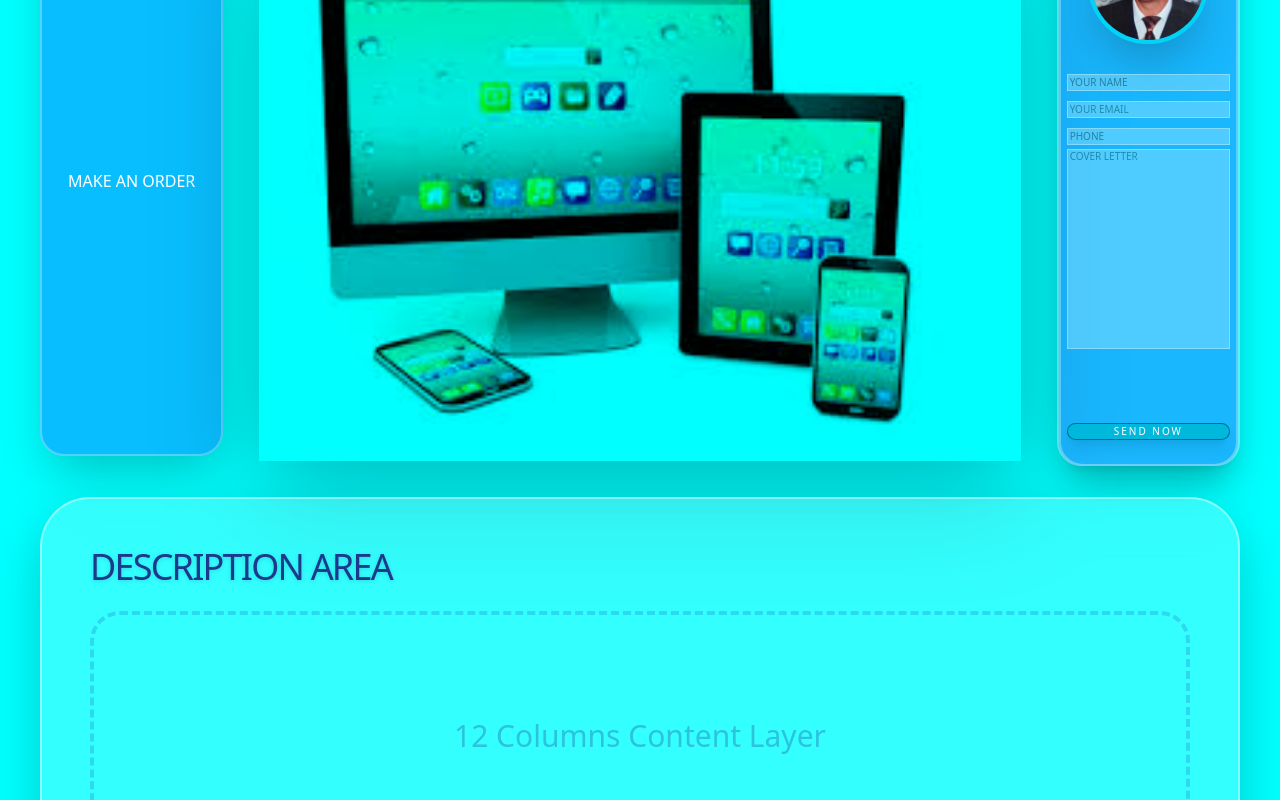
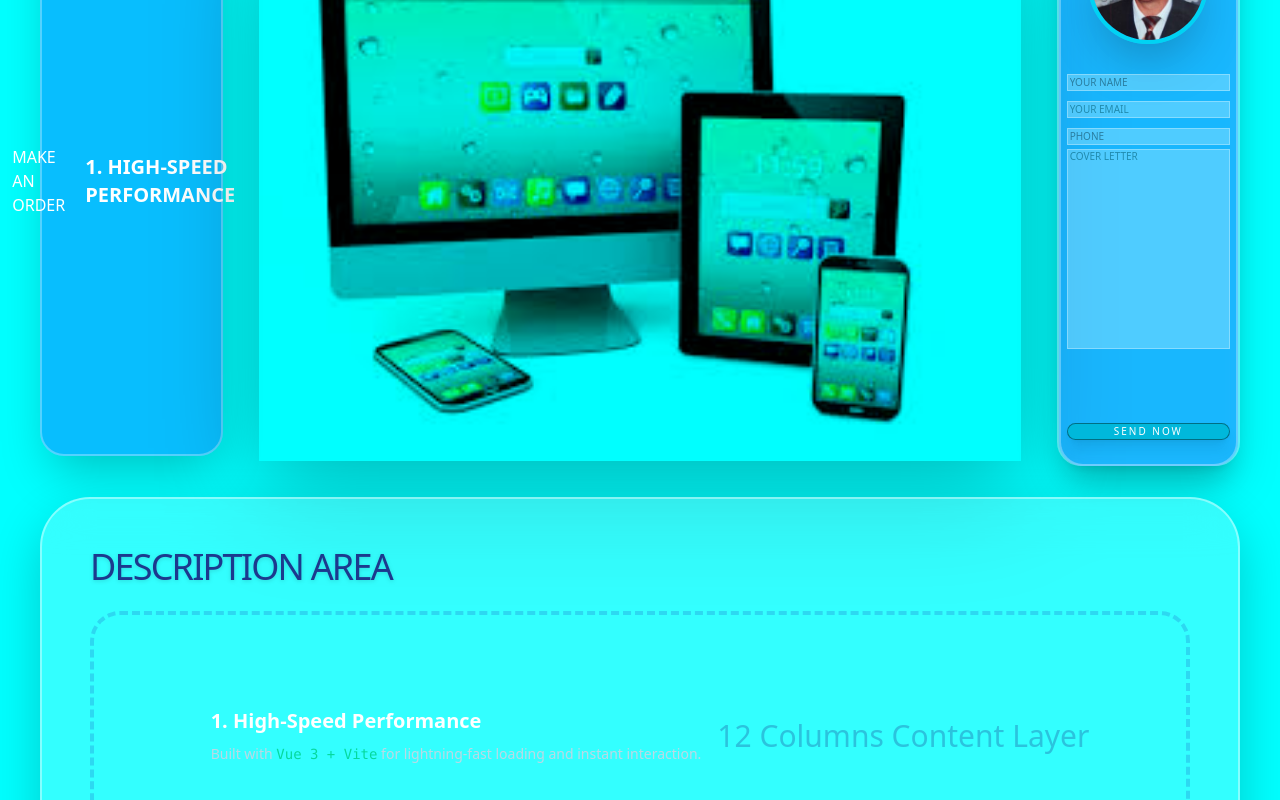
Before and after one commit to faizminov/milausha, a Vue app: page / in a window 1280 px wide. Shown: the part 300-1100 px from the top of the page. Built offline with nearby package versions, Linux system fonts and the light colour scheme.

Commit message:
my first animation

```diff
--- a/index.html
+++ b/index.html
@@ -24,6 +24,11 @@
   </head>
   <body>
     <div id="app"></div>
+    <h1
+      class="text-4xl font-bold uppercase text-center tracking-[0.2em] drop-shadow-2xl whitespace-nowrap animate-pulse-gradient bg-gradient-to-r from-blue-500 via-purple-500 to-pink-500 bg-clip-text text-transparent bg-[length:200%_200%]"
+    >
+      {{ t.title }}
+    </h1>
 
     <script type="module" src="/src/main.js"></script>
   </body>
--- a/package.json
+++ b/package.json
@@ -10,11 +10,13 @@
   },
   "dependencies": {
     "@tailwindcss/vite": "^4.2.0",
-    "tailwindcss": "^4.2.0",
     "vue": "^3.5.25"
   },
   "devDependencies": {
     "@vitejs/plugin-vue": "^6.0.2",
+    "autoprefixer": "^10.4.24",
+    "postcss": "^8.5.6",
+    "tailwindcss": "^4.2.0",
     "vite": "^7.3.1"
   }
 }
--- a/src/App.vue
+++ b/src/App.vue
@@ -291,7 +291,7 @@ const selectLang = (code) => {
         >
 
         <h1
-          class="text-4xl font-semibold uppercase text-center tracking-[0.2em] drop-shadow-2xl text-white whitespace-nowrap"
+          class="animate-shimmer-pulse bg-[linear-gradient(90deg,#fff,#3b82f6,#ff0080,#fff)] bg-[length:200%_auto] bg-clip-text text-transparent text-4xl font-semibold uppercase text-center tracking-[0.2em] drop-shadow-2xl whitespace-nowrap"
         >
           {{ t.title }}
         </h1>
@@ -307,6 +307,14 @@ const selectLang = (code) => {
         class="col-span-2 h-[550px] bg-blue-600/40 rounded-3xl border-2 mt-0 border-white/30 flex items-center justify-center shadow-2xl font-black uppercase not italic font-normal"
       >
         {{ t.sidebar }}
+        <div
+          class="group cursor-pointer p-4 border-l-4 border-transparent hover:border-cyan-400 hover:bg-white/10 transition-all duration-300"
+        >
+          <!-- Заголовок ссылки -->
+          <h3 class="text-xl font-bold text-white group-hover:text-cyan-300">
+            1. High-Speed Performance
+          </h3>
+        </div>
       </aside>
 
       <!-- Центральная область на 8 колонок -->
@@ -393,6 +401,23 @@ const selectLang = (code) => {
         <div
           class="h-[250px] w-full border-4 border-dashed border-blue-800/20 rounded-[30px] flex items-center justify-center font-normal text-blue-900/30 text-3xl not italic font-normal"
         >
+          <!-- Контейнер услуги -->
+          <div
+            class="group cursor-pointer p-4 border-l-4 border-transparent hover:border-cyan-400 hover:bg-white/10 transition-all duration-300"
+          >
+            <!-- Заголовок ссылки -->
+            <h3 class="text-xl font-bold text-white group-hover:text-cyan-300">
+              1. High-Speed Performance
+            </h3>
+
+            <!-- Описание (p1), которое можно скрывать/показывать -->
+            <p class="mt-2 text-sm text-slate-300 leading-relaxed opacity-90">
+              Built with
+              <span class="text-emerald-400 font-mono">Vue 3 + Vite</span> for
+              lightning-fast loading and instant interaction.
+            </p>
+          </div>
+
           12 Columns Content Layer
         </div>
       </div>
@@ -439,6 +464,30 @@ body {
     transform: translateX(0);
   }
 }
+
+/* Добавляем настройки анимации прямо здесь */
+@theme {
+  --animate-shimmer-pulse:
+    shimmer 3s infinite linear, pulse-size 2s infinite ease-in-out;
+
+  @keyframes shimmer {
+    from {
+      background-position: 0% 50%;
+    }
+    to {
+      background-position: 200% 50%;
+    }
+  }
+  @keyframes pulse-size {
+    0%,
+    100% {
+      transform: scale(1);
+    }
+    50% {
+      transform: scale(1.05);
+    }
+  }
+}
 /* Скрываем стандартный скроллбар, но оставляем возможность прокрутки */
 .no-scrollbar::-webkit-scrollbar {
   display: none;
--- a/src/style.css
+++ b/src/style.css
@@ -1,4 +1,20 @@
 @import "tailwindcss";
+
+@theme {
+  /* Регистрация анимации */
+  --animate-shimmer-pulse: shimmer 3s infinite linear, pulse-size 2s infinite ease-in-out;
+
+  /* Описание ключевых кадров */
+  @keyframes shimmer {
+    from { background-position: 0% 50%; }
+    to { background-position: 200% 50%; }
+  }
+  @keyframes pulse-size {
+    0%, 100% { transform: scale(1); }
+    50% { transform: scale(1.05); }
+  }
+}
+
 @theme {
   --font-sans: "Noto Sans", "Noto Sans Arabic", "Noto Sans SC", sans-serif;
 }
```
Also changed, not shown: vite.config.js (line endings or trailing spaces), 1 other file (tests, documents, lock files or other folders).
